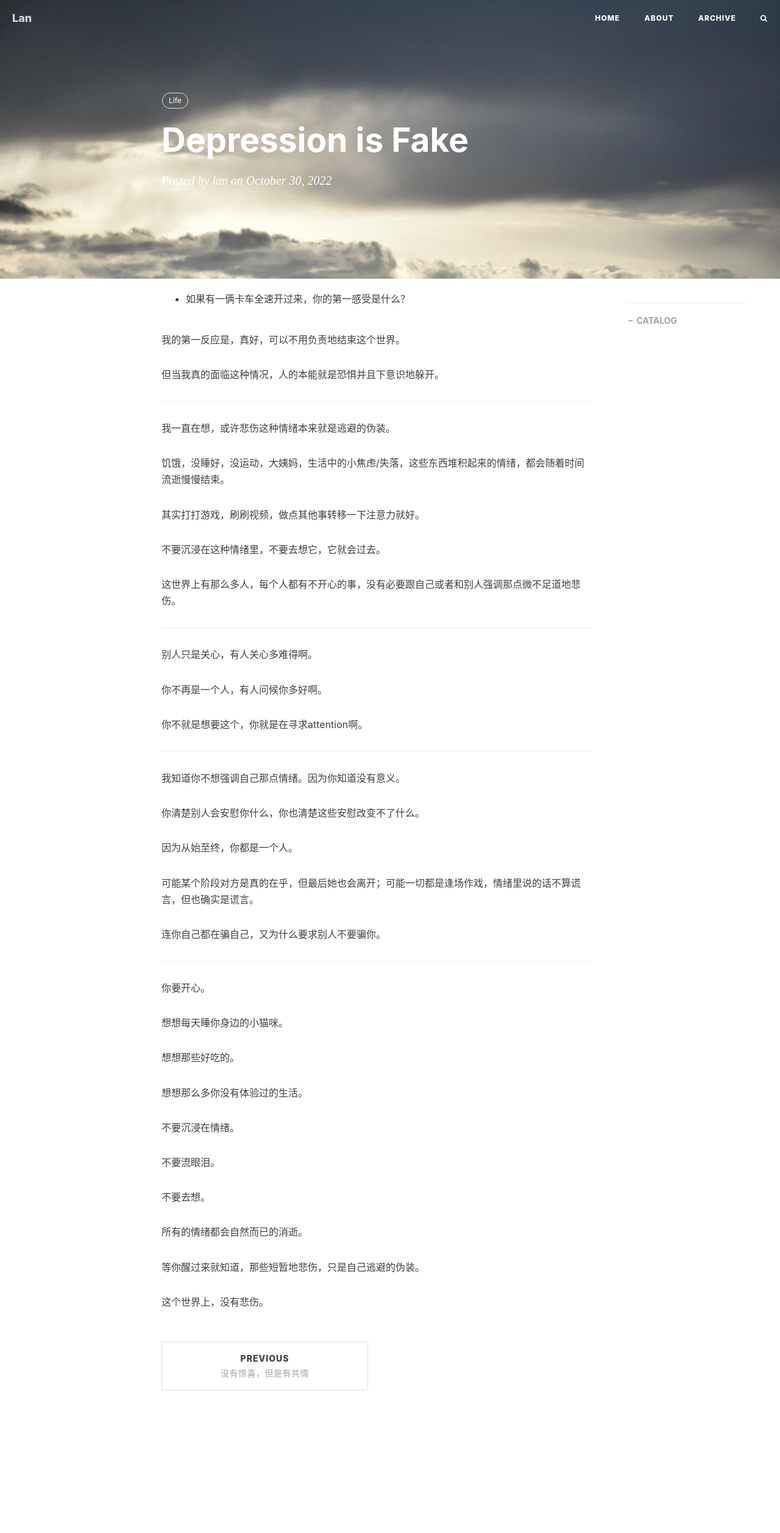
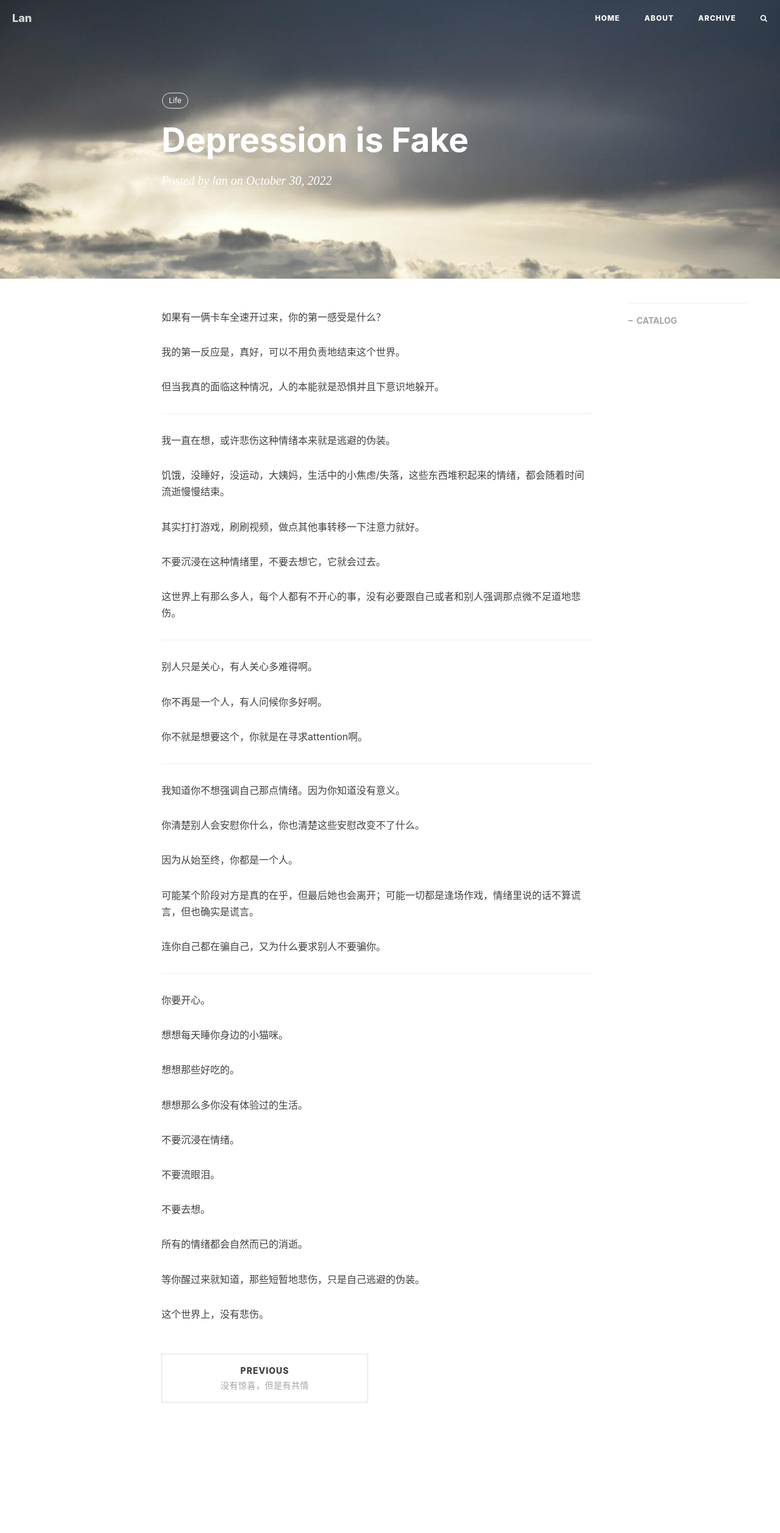
Before and after one commit to yesenin-flower/yesenin-flower.github.io, a Jekyll site: the page built from _posts/novel/2022-10-30-FakeDepression.md, in a window 1280 px wide. Shown: the whole page at 61% size. Built offline with Jekyll 4.4.1, drawn with Linux system fonts in a browser that asks for light colours; nearby versions of some CDN libraries; comment, search, counter and statistics services are not loaded.

```diff
--- a/_posts/novel/2022-10-30-FakeDepression.md
+++ b/_posts/novel/2022-10-30-FakeDepression.md
@@ -9,7 +9,7 @@ tags:
     - Life
 ---
 
-- 如果有一俩卡车全速开过来，你的第一感受是什么？
+如果有一俩卡车全速开过来，你的第一感受是什么？
 
 我的第一反应是，真好，可以不用负责地结束这个世界。
 
```
